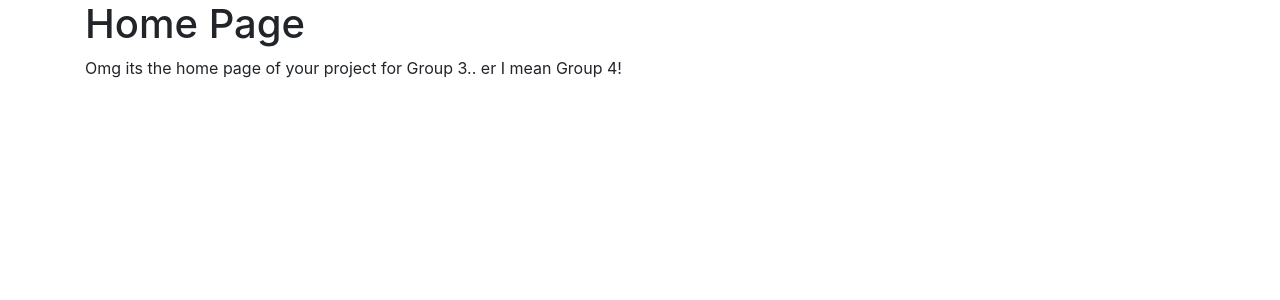
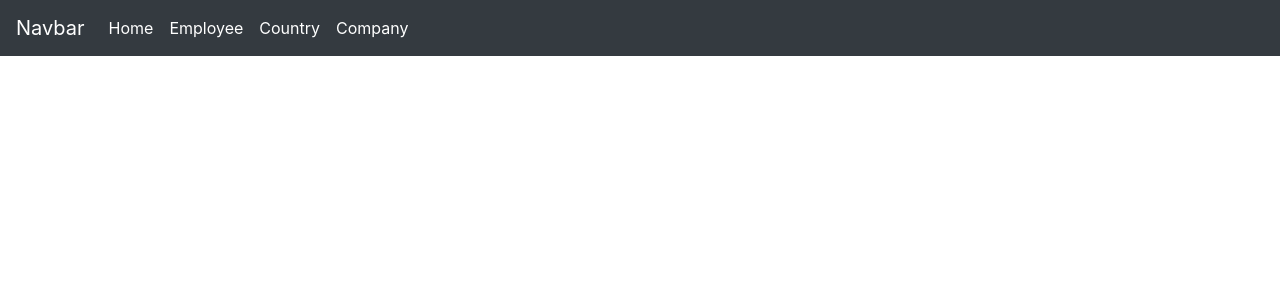
Before and after one commit to erlama/react-grupp3, a React (Create React App) app in the folder react-client-umbraco/: page / in a window 1280 px wide. Shown: the top 300 px of the page. Built offline with nearby package versions, Linux system fonts and the light colour scheme.

Commit message:
Added navbar to the components

```diff
--- a/react-client-umbraco/src/App.js
+++ b/react-client-umbraco/src/App.js
@@ -1,10 +1,12 @@
 import React from 'react'
 import { Route, Switch } from 'react-router-dom'
 import Home from './Pages/Home'
+import Navbar from './Components/NavBar';
 
 export default function App() {
   return (
     <Switch>
+      <Navbar/>
       <Route exact path="/" component={Home} />
     </Switch>
   )
--- /dev/null
+++ b/react-client-umbraco/src/Components/NavBar.js
@@ -0,0 +1,19 @@
+import React from 'react'
+import {NavLink} from 'react-router-dom'
+
+export default function NavBar() {
+    return (
+        <nav className="navbar navbar-expand-lg navbar-dark bg-dark">
+            <a class="navbar-brand" href="/home">Navbar</a>
+            <div>
+                <ul className="navbar-nav mr-auto">
+                    <li className="nav-item active"><NavLink className="nav-link" to="/home">Home</NavLink></li>
+                    <li className="nav-item active"><NavLink className="nav-link" to="#">Employee</NavLink></li>
+                    <li className="nav-item active"><NavLink className="nav-link" to="#">Country</NavLink></li>
+                    <li className="nav-item active"><NavLink className="nav-link" to="#">Company</NavLink ></li>
+                </ul>
+            </div>
+
+        </nav>
+    )
+}
--- a/react-client-umbraco/src/Pages/Home.js
+++ b/react-client-umbraco/src/Pages/Home.js
@@ -1,5 +1,5 @@
 import React, { Component } from '../../node_modules/react'
-import { Link } from '../../node_modules/react-router-dom'
+//import { Link } from '../../node_modules/react-router-dom'
 
 export default function Home() {
   return (
```
